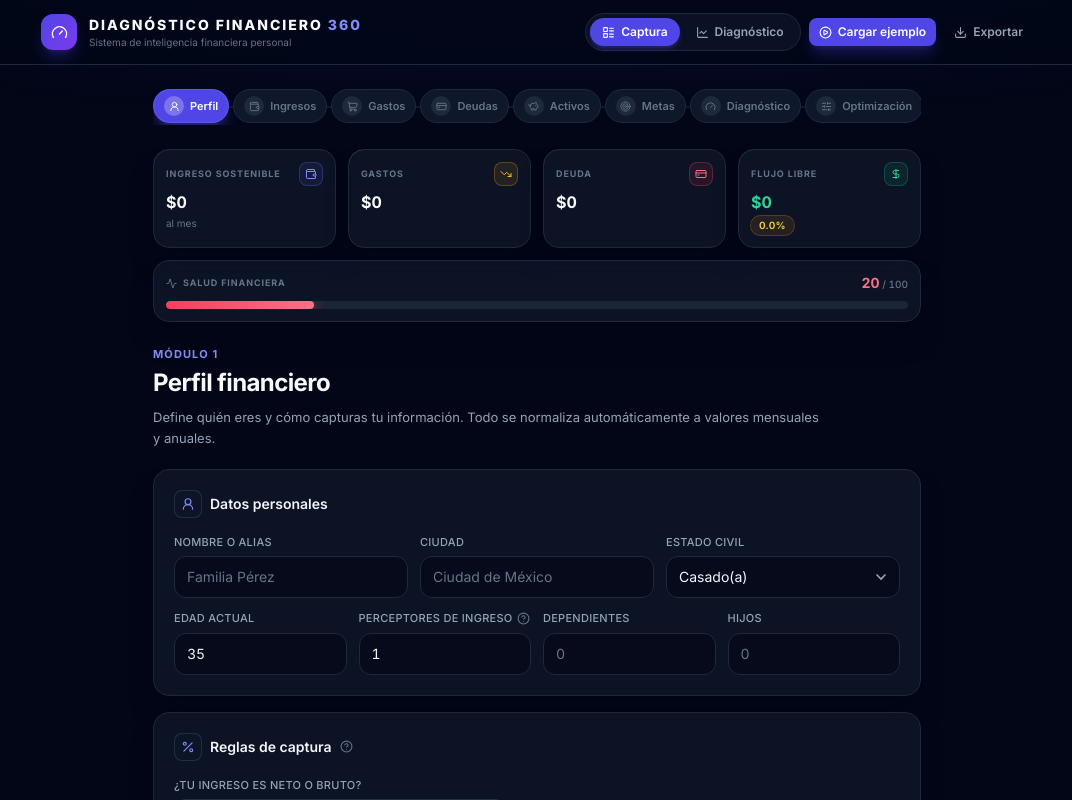
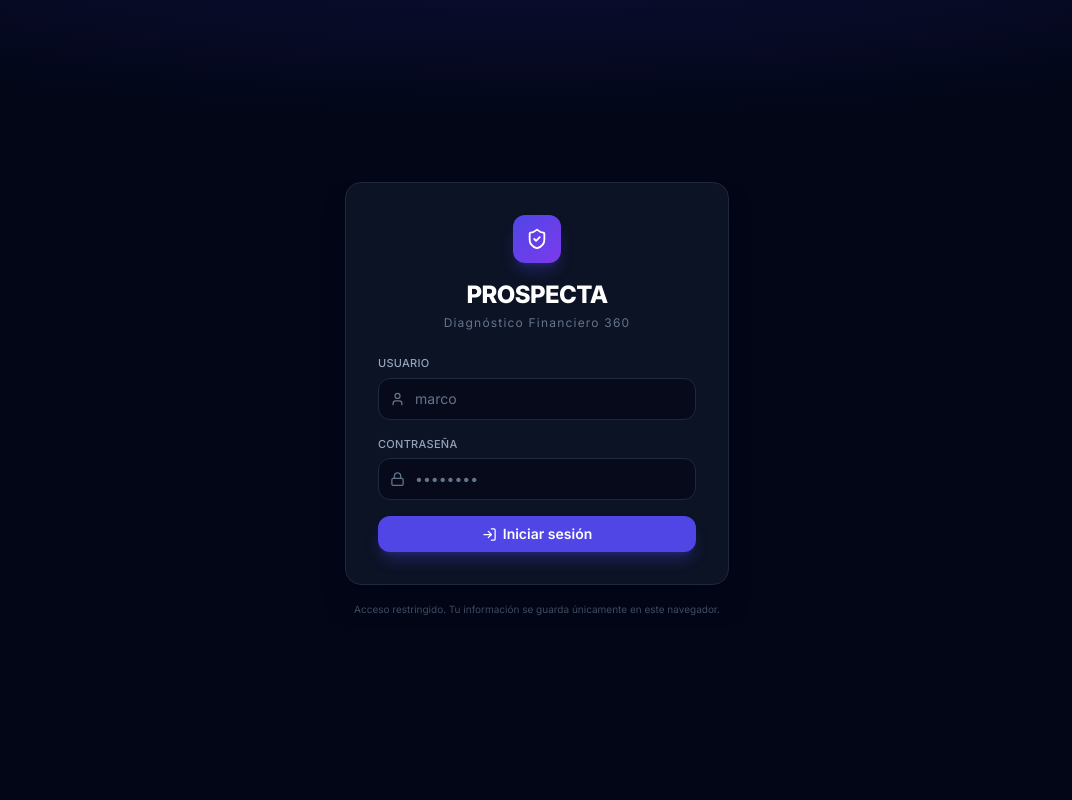
Before and after one commit to Ma42517/App-catador-seguros, a React (Vite) app: page / in a window 1280 px wide. Shown: the top 800 px of the page, without its empty margins (103-1175 px from the left). Built offline with nearby package versions, Linux system fonts and the light colour scheme.

Commit message:
feat: flujo de autenticacion y layout admin con sidebar y bottom tab bar

```diff
--- a/src/App.jsx
+++ b/src/App.jsx
@@ -6,12 +6,17 @@ import {
 import { FinanceProvider, useFinance } from './context/FinanceContext';
 import { ReferralProvider } from './context/ReferralContext';
 import StepWizard, { STEPS } from './components/Wizard/StepWizard';
+import ExecutiveDashboard from './components/Dashboard/ExecutiveDashboard';
 import SplashScreen from './components/SplashScreen';
+import LoginScreen from './components/Auth/LoginScreen';
+import AdminLayout from './components/Layout/AdminLayout';
 import { Button } from './components/ui';
 import { exportJSON, exportCSV } from './data/exporters';
 
 /** Clave de sessionStorage para saber si el intro ya se mostró en esta pestaña/sesión. */
 const INTRO_KEY = 'hasSeenIntro';
+/** Clave de sessionStorage que mantiene la sesión abierta entre recargas. */
+const AUTH_KEY = 'isAuthenticated';
 /** Duración mínima garantizada del splash en la primera visita de la sesión. */
 const FIRST_VISIT_SPLASH_MS = 3200;
 
@@ -164,7 +169,8 @@ function stepFromHash() {
  * pill del header y el stepper interno de StepWizard queden siempre en
  * sincronía: ambos leen y escriben el mismo `step`.
  */
-function Shell() {
+function Shell({ onLogout }) {
+  const [section, setSection] = useState('wizard');
   const [step, setStep] = useState(stepFromHash);
 
   // Permite navegar con los botones de atrás/adelante del navegador.
@@ -183,17 +189,24 @@ function Shell() {
   }, []);
 
   return (
+    <AdminLayout section={section} onNavigate={setSection} onLogout={onLogout}>
       <div className="relative min-h-screen bg-slate-950">
         {/* Iluminación ambiental fija del fondo */}
         <div
-        className="pointer-events-none fixed inset-x-0 top-0 h-[420px] bg-grid-fade"
+          className="pointer-events-none absolute inset-x-0 top-0 h-[420px] bg-grid-fade"
           aria-hidden="true"
         />
 
         <div className="relative">
           <Header step={step} onNavigate={go} />
           <main className="mx-auto max-w-5xl px-4 py-6">
+            {section === 'wizard' ? (
               <StepWizard step={step} onStepChange={go} />
+            ) : (
+              <div className="animate-rise">
+                <ExecutiveDashboard />
+              </div>
+            )}
           </main>
           <footer className="mx-auto max-w-5xl px-4 pb-10 pt-4">
             <div className="border-t border-slate-800 pt-5">
@@ -206,13 +219,19 @@ function Shell() {
           </footer>
         </div>
       </div>
+    </AdminLayout>
   );
 }
 
 export default function App() {
   const [isAppReady, setIsAppReady] = useState(false);
+  // La sesión se rehidrata desde sessionStorage para no pedir la clave
+  // en cada recarga dentro de la misma pestaña.
+  const [isAuthenticated, setIsAuthenticated] = useState(
+    () => sessionStorage.getItem(AUTH_KEY) === 'true',
+  );
 
-  // Primera vez en la sesión: splash de ~2s con look de marca. Visitas
+  // Primera vez en la sesión: splash con look de marca. Visitas
   // subsecuentes dentro de la misma pestaña: splash casi instantáneo,
   // tipo Facebook/Instagram, solo para evitar un "flash" de layout vacío.
   useEffect(() => {
@@ -227,12 +246,24 @@ export default function App() {
     return () => clearTimeout(timer);
   }, []);
 
+  const handleLoginSuccess = useCallback(() => {
+    sessionStorage.setItem(AUTH_KEY, 'true');
+    setIsAuthenticated(true);
+  }, []);
+
+  const handleLogout = useCallback(() => {
+    sessionStorage.removeItem(AUTH_KEY);
+    setIsAuthenticated(false);
+  }, []);
+
   if (!isAppReady) return <SplashScreen />;
+
+  if (!isAuthenticated) return <LoginScreen onLoginSuccess={handleLoginSuccess} />;
 
   return (
     <FinanceProvider>
       <ReferralProvider>
-        <Shell />
+        <Shell onLogout={handleLogout} />
       </ReferralProvider>
     </FinanceProvider>
   );
--- /dev/null
+++ b/src/components/Auth/LoginScreen.jsx
@@ -0,0 +1,100 @@
+import { useState } from 'react';
+import { Lock, User, LogIn, ShieldCheck } from 'lucide-react';
+import { Button, Field, TextInput } from '../ui';
+
+/**
+ * Credenciales de acceso de la demo. Vive en el cliente, así que sirve
+ * como puerta de cortesía para la demo, no como control de seguridad
+ * real (ver nota en el README/handoff).
+ */
+const VALID_USER = 'marco';
+const VALID_PASSWORD = 'admin123';
+
+/**
+ * Pantalla de acceso con estilo glassmorphism. No toca los contexts ni el
+ * motor financiero: solo valida las credenciales y notifica al padre.
+ */
+export default function LoginScreen({ onLoginSuccess }) {
+  const [username, setUsername] = useState('');
+  const [password, setPassword] = useState('');
+  const [error, setError] = useState('');
+
+  const handleSubmit = (e) => {
+    e.preventDefault();
+    const isValid =
+      username.trim().toLowerCase() === VALID_USER && password === VALID_PASSWORD;
+
+    if (isValid) {
+      setError('');
+      onLoginSuccess();
+    } else {
+      setError('Usuario o contraseña incorrectos.');
+    }
+  };
+
+  return (
+    <div className="relative flex min-h-screen w-full max-w-full items-center justify-center overflow-hidden bg-slate-950 px-4 py-10">
+      {/* Iluminación ambiental para reforzar el efecto de cristal */}
+      <div
+        className="pointer-events-none absolute inset-x-0 top-0 h-[420px] bg-grid-fade"
+        aria-hidden="true"
+      />
+
+      <div className="animate-rise relative w-full max-w-sm">
+        <div className="rounded-2xl border border-slate-800 bg-slate-900/80 p-6 shadow-xl shadow-slate-950/60 backdrop-blur-md sm:p-8">
+          {/* Marca */}
+          <div className="mb-6 text-center">
+            <span
+              className="mx-auto mb-4 grid h-12 w-12 place-items-center rounded-xl bg-gradient-to-br from-indigo-600 to-violet-600 shadow-lg shadow-indigo-600/30"
+              aria-hidden="true"
+            >
+              <ShieldCheck size={22} className="text-white" />
+            </span>
+            <h1 className="text-2xl font-black tracking-tight text-white">PROSPECTA</h1>
+            <p className="mt-1 text-xs tracking-widest text-slate-500">
+              Diagnóstico Financiero 360
+            </p>
+          </div>
+
+          <form onSubmit={handleSubmit} className="space-y-4">
+            <Field label="Usuario">
+              <TextInput
+                value={username}
+                onChange={setUsername}
+                placeholder="marco"
+                icon={User}
+                autoComplete="username"
+                autoCapitalize="none"
+              />
+            </Field>
+
+            <Field label="Contraseña">
+              <TextInput
+                value={password}
+                onChange={setPassword}
+                placeholder="••••••••"
+                icon={Lock}
+                type="password"
+                autoComplete="current-password"
+              />
+            </Field>
+
+            {error && (
+              <p role="alert" className="text-xs font-medium text-rose-400">
+                {error}
+              </p>
+            )}
+
+            <Button type="submit" icon={LogIn} full className="mt-2">
+              Iniciar sesión
+            </Button>
+          </form>
+        </div>
+
+        <p className="mt-4 text-center text-[10px] leading-relaxed text-slate-600">
+          Acceso restringido. Tu información se guarda únicamente en este navegador.
+        </p>
+      </div>
+    </div>
+  );
+}
--- /dev/null
+++ b/src/components/Layout/AdminLayout.jsx
@@ -0,0 +1,103 @@
+import { LayoutDashboard, FormInput, LogOut, ShieldCheck } from 'lucide-react';
+
+/** Secciones navegables del área autenticada. */
+export const SECTIONS = [
+  { key: 'wizard', label: 'Wizard', Icon: FormInput },
+  { key: 'dashboard', label: 'Dashboard', Icon: LayoutDashboard },
+];
+
+/**
+ * Chrome de navegación del área autenticada.
+ * - Escritorio/tablet (md+): sidebar lateral fijo.
+ * - Móvil: barra de navegación inferior (bottom tab bar).
+ * Es puramente de presentación/navegación: no toca los contexts ni el motor.
+ */
+export default function AdminLayout({ section, onNavigate, onLogout, children }) {
+  return (
+    <div className="flex min-h-screen w-full max-w-full bg-slate-950">
+      {/* Sidebar: sólo desde md hacia arriba */}
+      <aside className="sticky top-0 hidden h-screen w-64 shrink-0 flex-col border-r border-slate-800 bg-slate-900 md:flex">
+        <div className="flex h-16 items-center gap-2 border-b border-slate-800 px-4">
+          <span
+            className="grid h-9 w-9 shrink-0 place-items-center rounded-xl bg-gradient-to-br from-indigo-600 to-violet-600 shadow-lg shadow-indigo-600/30"
+            aria-hidden="true"
+          >
+            <ShieldCheck size={17} className="text-white" />
+          </span>
+          <div className="min-w-0">
+            <p className="truncate text-sm font-black tracking-tight text-white">PROSPECTA</p>
+            <p className="truncate text-[10px] tracking-widest text-slate-500">360</p>
+          </div>
+        </div>
+
+        <nav aria-label="Navegación principal" className="flex-1 space-y-1 p-3">
+          {SECTIONS.map(({ key, label, Icon }) => {
+            const active = section === key;
+            return (
+              <button
+                key={key}
+                type="button"
+                aria-current={active ? 'page' : undefined}
+                onClick={() => onNavigate(key)}
+                className={`flex w-full items-center gap-2.5 rounded-xl px-3 py-2.5 text-sm font-semibold transition-all duration-150 ${
+                  active
+                    ? 'bg-indigo-600 text-white shadow-lg shadow-indigo-600/30'
+                    : 'text-slate-400 hover:bg-slate-800/70 hover:text-slate-100'
+                }`}
+              >
+                <Icon size={16} />
+                {label}
+              </button>
+            );
+          })}
+        </nav>
+
+        <div className="border-t border-slate-800 p-3">
+          <button
+            type="button"
+            onClick={onLogout}
+            className="flex w-full items-center gap-2.5 rounded-xl px-3 py-2.5 text-sm font-semibold text-rose-400 transition-colors hover:bg-rose-500/10 hover:text-rose-300"
+          >
+            <LogOut size={16} />
+            Cerrar Sesión
+          </button>
+        </div>
+      </aside>
+
+      {/* Contenido: deja espacio inferior en móvil para no quedar bajo la tab bar */}
+      <div className="min-w-0 flex-1 pb-20 md:pb-0">{children}</div>
+
+      {/* Bottom tab bar: sólo en móvil */}
+      <nav
+        aria-label="Navegación principal"
+        className="fixed inset-x-0 bottom-0 z-40 flex items-stretch border-t border-slate-800 bg-slate-900/90 backdrop-blur md:hidden"
+      >
+        {SECTIONS.map(({ key, label, Icon }) => {
+          const active = section === key;
+          return (
+            <button
+              key={key}
+              type="button"
+              aria-current={active ? 'page' : undefined}
+              onClick={() => onNavigate(key)}
+              className={`flex flex-1 flex-col items-center gap-1 py-3 text-[10px] font-semibold transition-colors ${
+                active ? 'text-indigo-400' : 'text-slate-500 hover:text-slate-300'
+              }`}
+            >
+              <Icon size={19} />
+              {label}
+            </button>
+          );
+        })}
+        <button
+          type="button"
+          onClick={onLogout}
+          className="flex flex-1 flex-col items-center gap-1 py-3 text-[10px] font-semibold text-rose-400 transition-colors hover:text-rose-300"
+        >
+          <LogOut size={19} />
+          Salir
+        </button>
+      </nav>
+    </div>
+  );
+}
```
Lines whose indentation alone changed are shown as unchanged.
